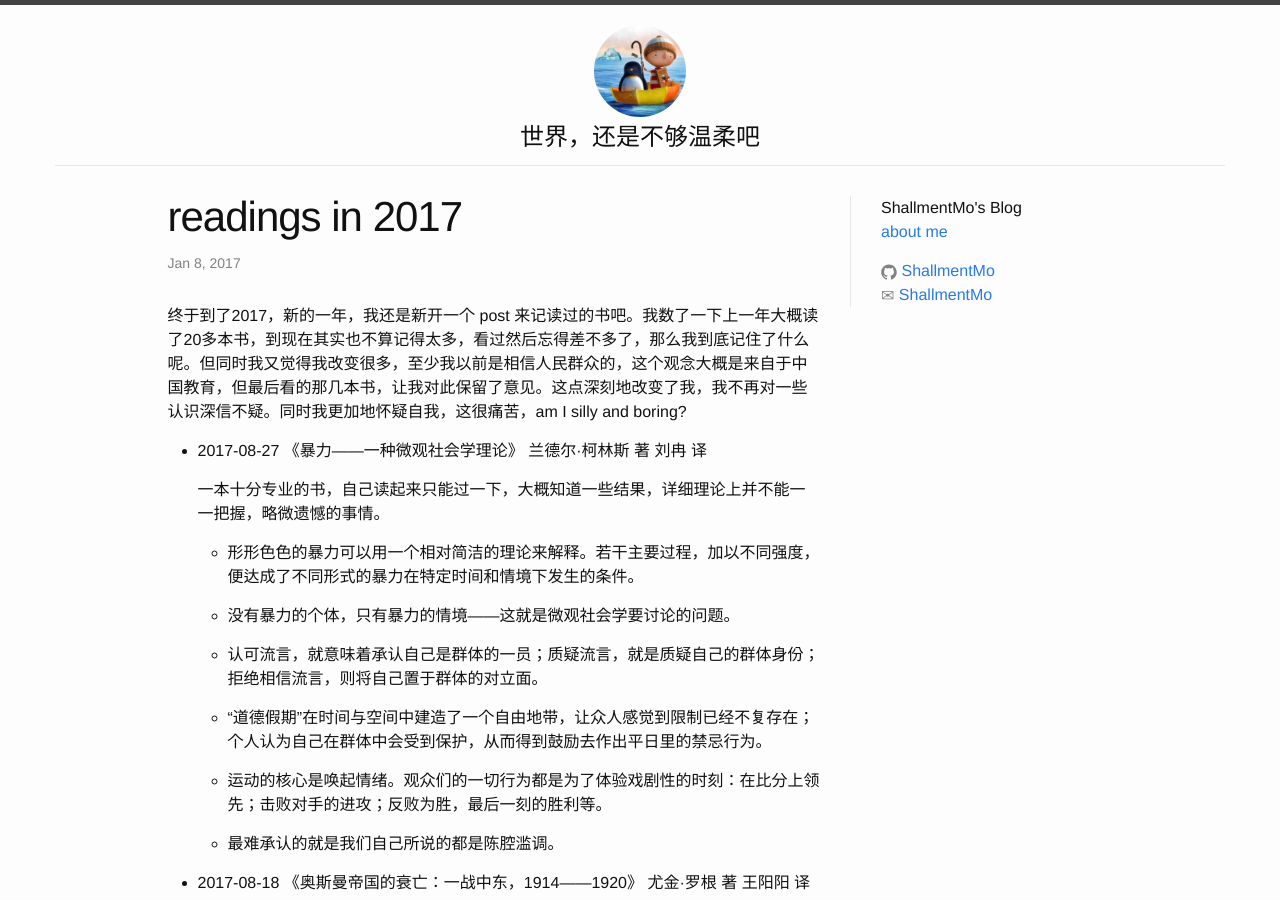
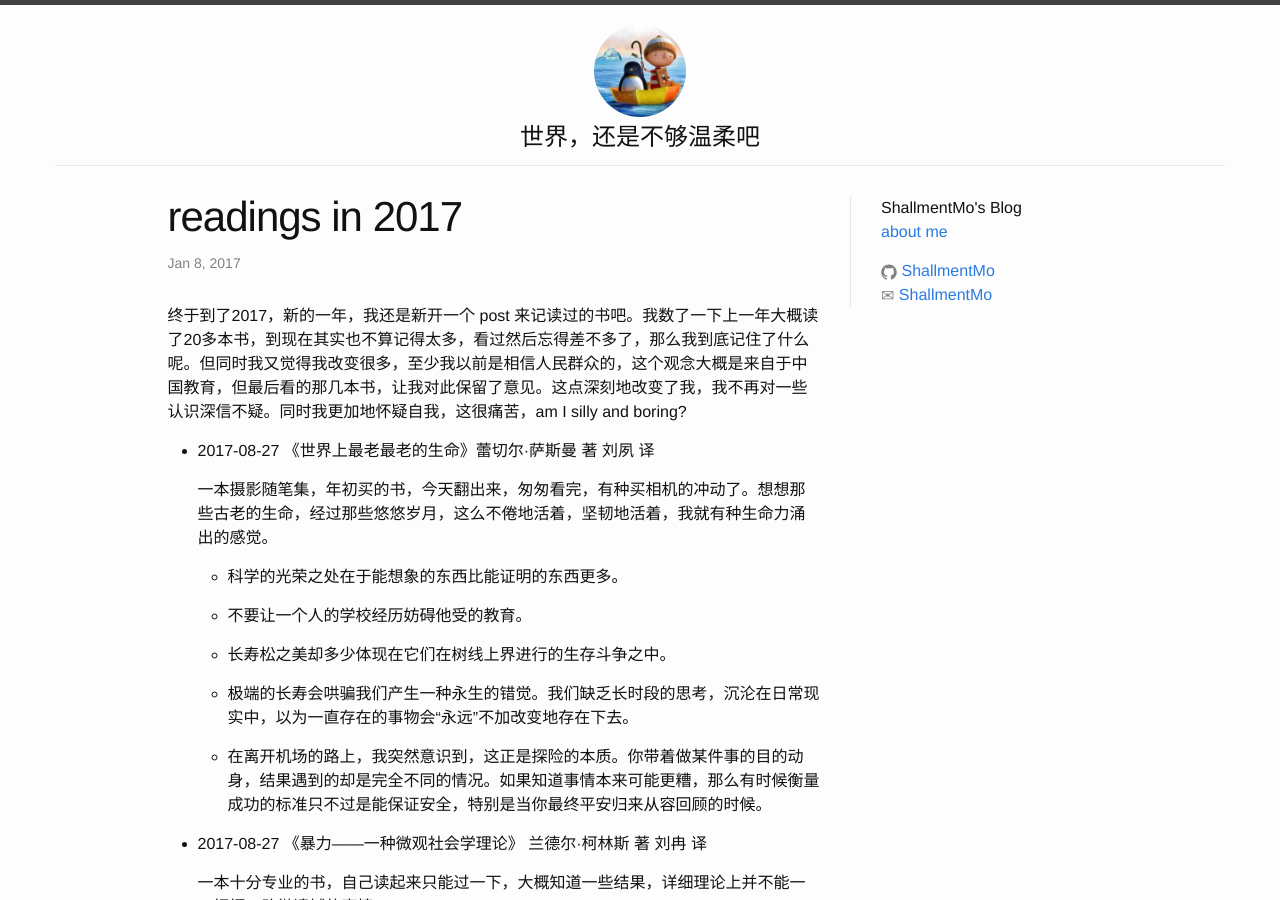
Before and after one commit to ShallmentMo/shallmentmo.github.com, a Jekyll site: the page built from _posts/2017-01-08-readings-in-2017.md, in a window 1280 px wide and 900 px high. Built offline with Jekyll 4.4.1, drawn with Linux system fonts in a browser that asks for light colours.

Commit message:
add 2017-08-28 reanding

```diff
--- a/_posts/2017-01-08-readings-in-2017.md
+++ b/_posts/2017-01-08-readings-in-2017.md
@@ -6,6 +6,20 @@ categories: posts
 ---
 
 终于到了2017，新的一年，我还是新开一个 post 来记读过的书吧。我数了一下上一年大概读了20多本书，到现在其实也不算记得太多，看过然后忘得差不多了，那么我到底记住了什么呢。但同时我又觉得我改变很多，至少我以前是相信人民群众的，这个观念大概是来自于中国教育，但最后看的那几本书，让我对此保留了意见。这点深刻地改变了我，我不再对一些认识深信不疑。同时我更加地怀疑自我，这很痛苦，am I silly and boring?
+
+* 2017-08-27 《世界上最老最老的生命》蕾切尔·萨斯曼 著 刘夙 译
+
+  一本摄影随笔集，年初买的书，今天翻出来，匆匆看完，有种买相机的冲动了。想想那些古老的生命，经过那些悠悠岁月，这么不倦地活着，坚韧地活着，我就有种生命力涌出的感觉。
+
+  * 科学的光荣之处在于能想象的东西比能证明的东西更多。
+
+  * 不要让一个人的学校经历妨碍他受的教育。
+
+  * 长寿松之美却多少体现在它们在树线上界进行的生存斗争之中。
+
+  * 极端的长寿会哄骗我们产生一种永生的错觉。我们缺乏长时段的思考，沉沦在日常现实中，以为一直存在的事物会“永远”不加改变地存在下去。
+
+  * 在离开机场的路上，我突然意识到，这正是探险的本质。你带着做某件事的目的动身，结果遇到的却是完全不同的情况。如果知道事情本来可能更糟，那么有时候衡量成功的标准只不过是能保证安全，特别是当你最终平安归来从容回顾的时候。
 
 * 2017-08-27 《暴力——一种微观社会学理论》 兰德尔·柯林斯 著 刘冉 译
 
```
